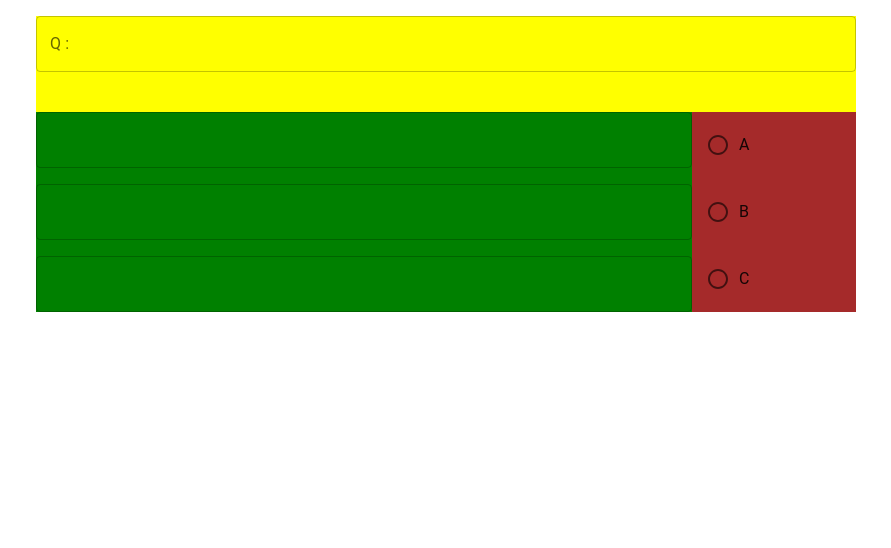
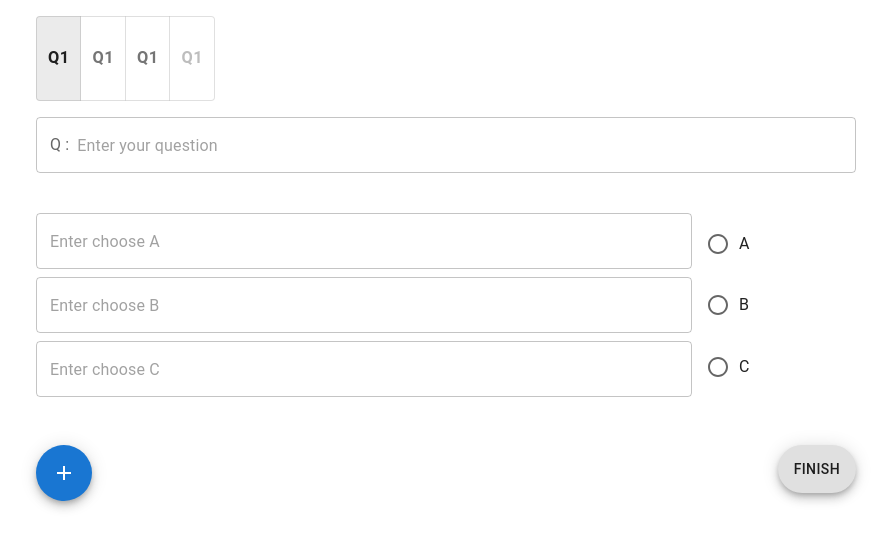
Before and after one commit to henokwel/theq_project, a Next.js app: page /quizbuilder in a window 1280 px wide. Shown: the top 548 px of the page, without its empty margins (194-1085 px from the left). Built offline with nearby package versions, Linux system fonts and the light colour scheme.

Commit message:
quizbuilder ui added

```diff
--- a/package.json
+++ b/package.json
@@ -10,6 +10,7 @@
   "dependencies": {
     "@emotion/react": "^11.7.1",
     "@emotion/styled": "^11.6.0",
+    "@mui/icons-material": "^5.2.5",
     "@mui/material": "^5.2.6",
     "next": "12.0.7",
     "react": "17.0.2",
--- a/pages/quizbuilder.js
+++ b/pages/quizbuilder.js
@@ -1,23 +1,53 @@
 import {
     Container, CssBaseline, Box, TextField, InputAdornment,
     Radio, FormControl, FormLabel, FormControlLabel, RadioGroup, Stack,
-    useMediaQuery, useTheme
+    useMediaQuery, useTheme, Fab,
+    ToggleButton, ToggleButtonGroup, Button
 
 } from '@mui/material'
+
+import { Add } from '@mui/icons-material';
 
 import React from 'react'
 
 const Quizbuilder = () => {
 
+    const [alignment, setAlignment] = React.useState('left');
+
+    const handleAlignment = (event, newAlignment) => {
+        setAlignment(newAlignment);
+    };
 
     return (
         <>
             <CssBaseline />
             <Container maxWidth="md">
-                <Box sx={{ m: 2, bgcolor: "yellow" }} >
+
+                <Box sx={{ m: 2 }}>
+                    <ToggleButtonGroup
+                        value={alignment}
+                        exclusive
+                        onChange={handleAlignment}
+                        aria-label="text alignment"
+                    >
+                        <ToggleButton value="left" aria-label="left aligned">
+                            <h3>Q1</h3>
+                        </ToggleButton>yarn add @mui/icons-material
+                        <ToggleButton value="center" aria-label="centered">
+                            <h3>Q1</h3>
+                        </ToggleButton>
+                        <ToggleButton value="right" aria-label="right aligned">
+                            <h3>Q1</h3>
+                        </ToggleButton>
+                        <ToggleButton value="justify" aria-label="justified" disabled>
+                            <h3>Q1</h3>
+                        </ToggleButton>
+                    </ToggleButtonGroup>
+                </Box>
+                <Box sx={{ m: 2 }} >
                     <TextField
                         id="outlined-multiline-flexible"
-                        // label="Multiline"
+                        placeholder="Enter your question"
                         multiline
                         fullWidth
                         maxRows={4}
@@ -29,22 +59,27 @@ const Quizbuilder = () => {
                     // onChange={handleChange}
                     />
 
-                    <Box sx={{ display: "flex", bgcolor: "brown", marginTop: 5 }}>
+                    <Box sx={{ display: "flex", marginTop: 5 }}>
 
-                        <Stack spacing={2} sx={{ bgcolor: "green", minWidth: "80%" }}>
+
+
+                        {/* Multiple choice */}
+                        <Stack spacing={1} sx={{ minWidth: "80%" }}>
 
                             <TextField
                                 id="outlined-multiline-flexible"
-                            // label="Multiline"
+                                placeholder="Enter choose A "
+                                fullWidth
+
                             />
                             <TextField
                                 id="outlined"
-                            // label="Multiline"
+                                placeholder="Enter choose B "
                             />
 
                             <TextField
                                 id="outlined"
-                            // label="Multiline"
+                                placeholder="Enter choose C "
                             />
 
                         </Stack>
@@ -55,19 +90,56 @@ const Quizbuilder = () => {
                                 aria-label="select correct answer"
                                 // defaultValue="female"
                                 name="answer"
-                                sx={{ display: "flex", minHeight: "100%", justifyContent: "space-around", marginLeft: 2 }}
+                                sx={{
+                                    display: "flex", minHeight: "100%", justifyContent: "space-around", marginLeft: 2,
+
+
+
+
+                                }}
 
                             >
-                                <FormControlLabel value="A" control={<Radio />} label="A" />
-                                <FormControlLabel value="B" control={<Radio />} label="B" />
-                                <FormControlLabel value="C" control={<Radio />} label="C" />
+                                <FormControlLabel value="A" control={<Radio
+                                    sx={{
+                                        '&.Mui-checked': {
+                                            color: "green",
+                                        },
+                                    }}
+                                />} label="A" />
+                                <FormControlLabel value="B" control={<Radio
+                                    sx={{
+                                        '&.Mui-checked': {
+                                            color: "green",
+                                        },
+                                    }}
+
+
+                                />} label="B" />
+                                <FormControlLabel value="C" control={<Radio
+                                    sx={{
+                                        '&.Mui-checked': {
+                                            color: "green",
+                                        },
+                                    }}
+                                />} label="C" />
                             </RadioGroup>
                         </FormControl>
-
                     </Box>
 
 
+                    <Stack sx={{ marginTop: 6 }} direction="row" spacing={4} justifyContent="space-between" >
+                        <Fab color="primary" aria-label="add" onClick={() => console.log("Add")} >
+                            <Add />
+                        </Fab>
+
+                        <Fab aria-label="add" variant='extended' onClick={() => console.log("Add")} >
+                            Finish
+                        </Fab>
+                    </Stack>
+
                 </Box>
+
+
             </Container>
         </>
     )
```
Also changed, not shown: 1 other file (tests, documents, lock files or other folders).
